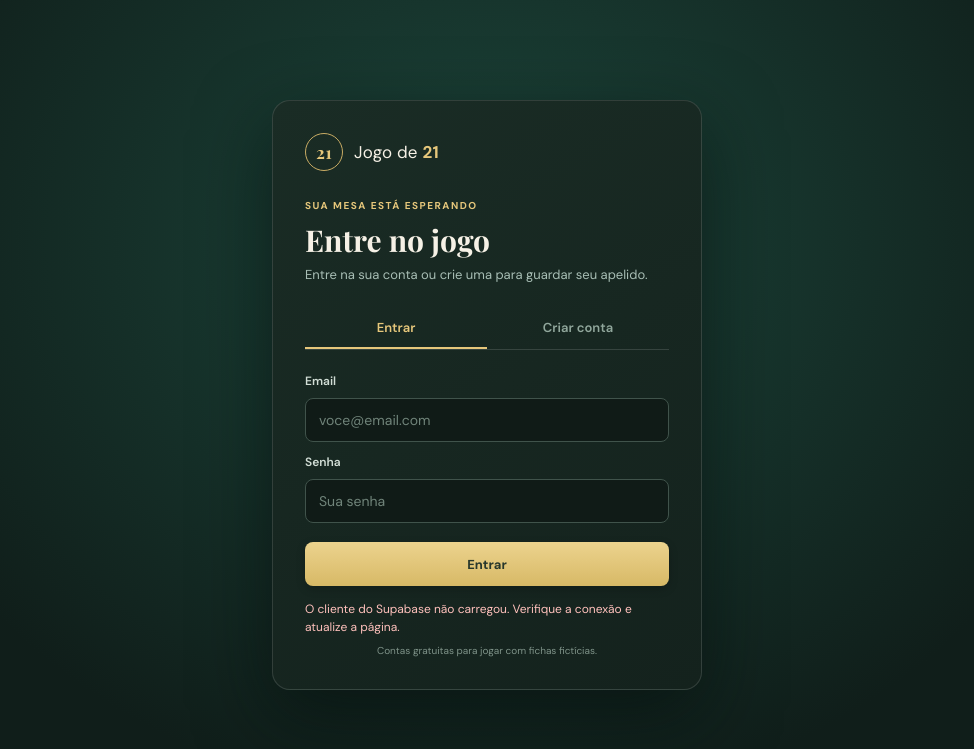
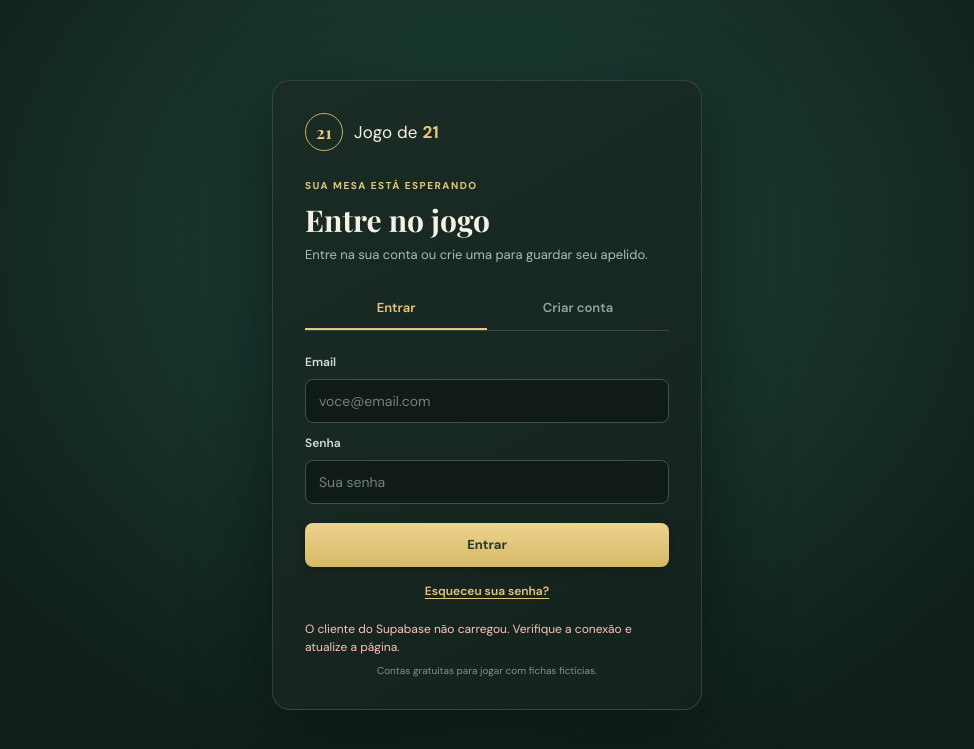
Before and after one commit to eric1oshiro/21-Jogo-Python, a Flask app: page / in a window 1280 px wide. Shown: the top 749 px of the page, without its empty margins (153-1127 px from the left). Run offline with Flask 3, Linux system fonts and the light colour scheme; some libraries are stand-ins or nearby versions.

Commit message:
1.5 recuperacao de senha

```diff
--- a/static/game.js
+++ b/static/game.js
@@ -26,6 +26,7 @@ const supabase = createClient(url, publishableKey, {
 const money = (value) => new Intl.NumberFormat('pt-BR', { style: 'currency', currency: 'BRL' }).format(value);
 let authViewVersion = 0;
 let signedInUser = null;
+let passwordRecoveryMode = new URLSearchParams(window.location.hash.slice(1)).get('type') === 'recovery';
 let onlineNickname = '';
 let lobbyChannel = null;
 let roomChannel = null;
@@ -69,20 +70,61 @@ function authErrorMessage(error) {
 
 function setAuthMode(mode) {
   const isLogin = mode === 'login';
+  document.querySelector('#auth-tabs').hidden = false;
   document.querySelector('#login-form').hidden = !isLogin;
   document.querySelector('#signup-form').hidden = isLogin;
+  document.querySelector('#forgot-password-form').hidden = true;
+  document.querySelector('#new-password-form').hidden = true;
+  document.querySelector('#forgot-password-link').hidden = !isLogin;
   document.querySelector('#login-tab').classList.toggle('active', isLogin);
   document.querySelector('#signup-tab').classList.toggle('active', !isLogin);
   document.querySelector('#login-tab').setAttribute('aria-selected', String(isLogin));
   document.querySelector('#signup-tab').setAttribute('aria-selected', String(!isLogin));
   document.querySelector('#auth-title').textContent = isLogin ? 'Entre no jogo' : 'Crie sua conta';
+  document.querySelector('#auth-intro').textContent = isLogin
+    ? 'Entre na sua conta ou crie uma para guardar seu apelido.'
+    : 'Crie uma conta com email, senha e um apelido para jogar online.';
   showAuthMessage('');
 }
 
 function showAuthScreen() {
+  if (passwordRecoveryMode) {
+    showNewPasswordScreen();
+    return;
+  }
   document.querySelector('#auth-panel').hidden = false;
   document.querySelector('#profile-panel').hidden = true;
   document.querySelector('#game-app').hidden = true;
+}
+
+function showForgotPasswordScreen() {
+  document.querySelector('#auth-panel').hidden = false;
+  document.querySelector('#profile-panel').hidden = true;
+  document.querySelector('#game-app').hidden = true;
+  document.querySelector('#auth-tabs').hidden = true;
+  document.querySelector('#login-form').hidden = true;
+  document.querySelector('#signup-form').hidden = true;
+  document.querySelector('#new-password-form').hidden = true;
+  document.querySelector('#forgot-password-form').hidden = false;
+  document.querySelector('#auth-title').textContent = 'Recuperar senha';
+  document.querySelector('#auth-intro').textContent = 'Informe o email da sua conta e enviaremos um link para criar uma nova senha.';
+  document.querySelector('#recovery-email').value = document.querySelector('#login-email').value.trim();
+  showAuthMessage('');
+}
+
+function showNewPasswordScreen() {
+  passwordRecoveryMode = true;
+  document.querySelector('#auth-panel').hidden = false;
+  document.querySelector('#profile-panel').hidden = true;
+  document.querySelector('#game-app').hidden = true;
+  document.querySelector('#auth-tabs').hidden = true;
+  document.querySelector('#login-form').hidden = true;
+  document.querySelector('#signup-form').hidden = true;
+  document.querySelector('#forgot-password-form').hidden = true;
+  document.querySelector('#new-password-form').hidden = false;
+  document.querySelector('#auth-title').textContent = 'Crie uma nova senha';
+  document.querySelector('#auth-intro').textContent = 'Escolha uma senha segura com pelo menos 8 caracteres.';
+  showAuthMessage('Link confirmado. Defina sua nova senha.');
 }
 
 function showProfileScreen(user) {
@@ -105,6 +147,10 @@ async function showGameScreen(nickname) {
 }
 
 async function routeSession(session) {
+  if (passwordRecoveryMode) {
+    showNewPasswordScreen();
+    return;
+  }
   const version = ++authViewVersion;
   signedInUser = session?.user || null;
   if (!signedInUser) {
@@ -146,6 +192,11 @@ async function runAuthForm(form, action) {
 
 document.querySelector('#login-tab').addEventListener('click', () => setAuthMode('login'));
 document.querySelector('#signup-tab').addEventListener('click', () => setAuthMode('signup'));
+document.querySelector('#forgot-password-link').addEventListener('click', showForgotPasswordScreen);
+document.querySelector('#back-to-login-from-recovery').addEventListener('click', () => {
+  document.querySelector('#login-email').value = document.querySelector('#recovery-email').value.trim();
+  setAuthMode('login');
+});
 
 document.querySelector('#login-form').addEventListener('submit', (event) => {
   event.preventDefault();
@@ -194,6 +245,43 @@ document.querySelector('#signup-form').addEventListener('invalid', (event) => {
   }
 }, true);
 
+document.querySelector('#new-password-form').addEventListener('invalid', (event) => {
+  if (event.target.validity.tooShort) showAuthMessage('A nova senha precisa ter pelo menos 8 caracteres.', true);
+}, true);
+
+document.querySelector('#forgot-password-form').addEventListener('submit', (event) => {
+  event.preventDefault();
+  runAuthForm(event.currentTarget, async (formData) => {
+    const { error } = await supabase.auth.resetPasswordForEmail(
+      String(formData.get('email')).trim(),
+      { redirectTo: window.location.origin },
+    );
+    if (error) throw error;
+    showAuthMessage('Se esse email estiver cadastrado, enviaremos um link para redefinir sua senha. Confira também a pasta de spam.');
+  });
+});
+
+document.querySelector('#new-password-form').addEventListener('submit', (event) => {
+  event.preventDefault();
+  runAuthForm(event.currentTarget, async (formData) => {
+    const password = String(formData.get('password'));
+    const confirmation = String(formData.get('password-confirm'));
+    if (password.length < 8) throw new Error('A nova senha precisa ter pelo menos 8 caracteres.');
+    if (password !== confirmation) throw new Error('As senhas não coincidem. Confira os dois campos.');
+    const { error } = await supabase.auth.updateUser({ password });
+    if (error) throw error;
+
+    passwordRecoveryMode = false;
+    const { error: signOutError } = await supabase.auth.signOut();
+    if (signOutError) throw new Error(`Senha atualizada, mas não consegui encerrar a sessão de recuperação: ${signOutError.message}`);
+    await closeOnlineChannels();
+    signedInUser = null;
+    showAuthScreen();
+    setAuthMode('login');
+    showAuthMessage('Senha alterada com sucesso. Entre com sua nova senha.');
+  });
+});
+
 document.querySelector('#profile-form').addEventListener('submit', async (event) => {
   event.preventDefault();
   if (!signedInUser) return;
@@ -240,13 +328,23 @@ async function signOut() {
 document.querySelector('#signout-button').addEventListener('click', signOut);
 document.querySelector('#profile-signout').addEventListener('click', signOut);
 
-supabase.auth.onAuthStateChange((_event, session) => {
-  queueMicrotask(() => { void routeSession(session); });
+supabase.auth.onAuthStateChange((event, session) => {
+  queueMicrotask(() => {
+    if (event === 'PASSWORD_RECOVERY' || passwordRecoveryMode) {
+      showNewPasswordScreen();
+      return;
+    }
+    void routeSession(session);
+  });
 });
 
 supabase.auth.getSession().then(({ data, error }) => {
   if (error) {
     showAuthMessage(`Não consegui conectar ao Supabase: ${error.message}`, true);
+    return;
+  }
+  if (passwordRecoveryMode) {
+    showNewPasswordScreen();
     return;
   }
   return routeSession(data.session);
--- a/static/style.css
+++ b/static/style.css
@@ -75,6 +75,8 @@ body{margin:0;min-height:100vh;background:radial-gradient(ellipse at 50% 30%,#1c
 .auth-form input::placeholder{color:#70847a}
 .label-hint{font-size:10px;color:#91a79c;font-weight:400}
 .auth-submit{width:100%;margin-top:10px}
+.auth-link{justify-self:center;border:0;background:transparent;color:var(--gold);font:600 12px 'DM Sans',sans-serif;text-decoration:underline;text-underline-offset:3px;padding:7px 10px;cursor:pointer}
+.auth-link:hover{color:#f4dfa5}
 .auth-message{min-height:20px;margin:14px 0 0;color:#bce8c7;font-size:12px;line-height:1.5}
 .auth-message.is-error{color:#ffc1bc}
 .auth-disclaimer{margin:8px 0 0;color:#7f9389;font-size:10px;text-align:center}
--- a/templates/index.html
+++ b/templates/index.html
@@ -17,9 +17,9 @@
           <a class="brand auth-brand" href="/" aria-label="Jogo de 21, início"><span class="brand-mark">21</span><span>Jogo de <strong>21</strong></span></a>
           <span class="eyebrow auth-eyebrow">SUA MESA ESTÁ ESPERANDO</span>
           <h1 id="auth-title">Entre no jogo</h1>
-          <p class="auth-intro">Entre na sua conta ou crie uma para guardar seu apelido.</p>
+          <p class="auth-intro" id="auth-intro">Entre na sua conta ou crie uma para guardar seu apelido.</p>
 
-          <div class="auth-tabs" role="tablist" aria-label="Acesso à conta">
+          <div class="auth-tabs" id="auth-tabs" role="tablist" aria-label="Acesso à conta">
             <button class="auth-tab active" id="login-tab" type="button" role="tab" aria-selected="true">Entrar</button>
             <button class="auth-tab" id="signup-tab" type="button" role="tab" aria-selected="false">Criar conta</button>
           </div>
@@ -30,6 +30,7 @@
             <label for="login-password">Senha</label>
             <input id="login-password" name="password" type="password" autocomplete="current-password" required placeholder="Sua senha">
             <button class="button button-primary auth-submit" type="submit">Entrar</button>
+            <button class="auth-link" id="forgot-password-link" type="button">Esqueceu sua senha?</button>
           </form>
 
           <form id="signup-form" class="auth-form" hidden>
@@ -40,6 +41,21 @@
             <label for="signup-password">Senha <span class="label-hint">mínimo de 8 caracteres</span></label>
             <input id="signup-password" name="password" type="password" minlength="8" autocomplete="new-password" required placeholder="Crie uma senha">
             <button class="button button-primary auth-submit" type="submit">Criar conta</button>
+          </form>
+
+          <form id="forgot-password-form" class="auth-form" hidden>
+            <label for="recovery-email">Email da sua conta</label>
+            <input id="recovery-email" name="email" type="email" autocomplete="email" required placeholder="voce@email.com">
+            <button class="button button-primary auth-submit" type="submit">Enviar link de recuperação</button>
+            <button class="auth-link" id="back-to-login-from-recovery" type="button">Voltar para entrar</button>
+          </form>
+
+          <form id="new-password-form" class="auth-form" hidden>
+            <label for="new-password">Nova senha <span class="label-hint">mínimo de 8 caracteres</span></label>
+            <input id="new-password" name="password" type="password" minlength="8" autocomplete="new-password" required placeholder="Digite sua nova senha">
+            <label for="new-password-confirm">Confirme a nova senha</label>
+            <input id="new-password-confirm" name="password-confirm" type="password" minlength="8" autocomplete="new-password" required placeholder="Digite a senha novamente">
+            <button class="button button-primary auth-submit" type="submit">Salvar nova senha</button>
           </form>
           <p class="auth-message" id="auth-message" role="status" aria-live="polite"></p>
           <p class="auth-disclaimer">Contas gratuitas para jogar com fichas fictícias.</p>
```
Also changed, not shown: README.md.
